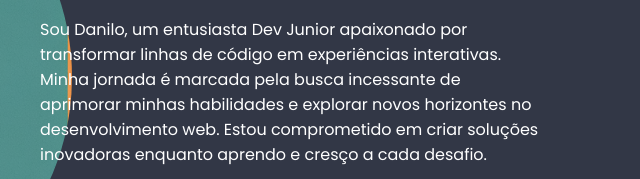
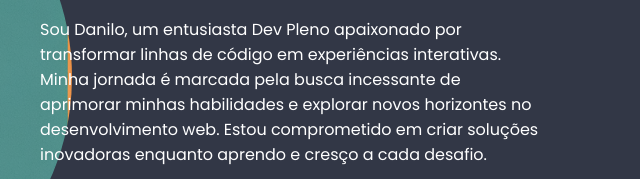
Before and after one commit to DaniloBronze/DaniloBronze.github.io, a plain HTML site: page index.html in a window 1280 px wide. Shown: the part 1161-1340 px from the top of the page, 584-1224 px from the left. Drawn offline with nearby package versions, Linux system fonts and the light colour scheme.

Commit message:
Update index.html

```diff
--- a/index.html
+++ b/index.html
@@ -57,7 +57,7 @@
       <div class="about-content">
         <h2 class="heading">Sobre <span>Mim</span></h2>
         <h3>Desenvolverdor Web</h3>
-        <p>Sou Danilo, um entusiasta Dev Junior apaixonado por transformar linhas de código em experiências interativas. Minha jornada é marcada pela busca incessante de aprimorar minhas habilidades e explorar novos horizontes no desenvolvimento web. Estou comprometido em criar soluções inovadoras enquanto aprendo e cresço a cada desafio.</p>
+        <p>Sou Danilo, um entusiasta Dev Pleno apaixonado por transformar linhas de código em experiências interativas. Minha jornada é marcada pela busca incessante de aprimorar minhas habilidades e explorar novos horizontes no desenvolvimento web. Estou comprometido em criar soluções inovadoras enquanto aprendo e cresço a cada desafio.</p>
         <a href="https://api.whatsapp.com/send?phone=5521975177350&text=Opa,%20que%20tal%20iniciarmos%20um%20projetos%20juntos?" class="btn">Entre em Contato</a>
       </div>
     </section>
```
